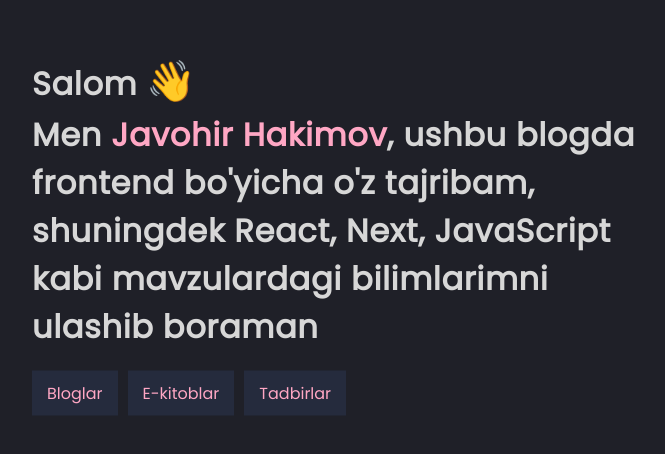
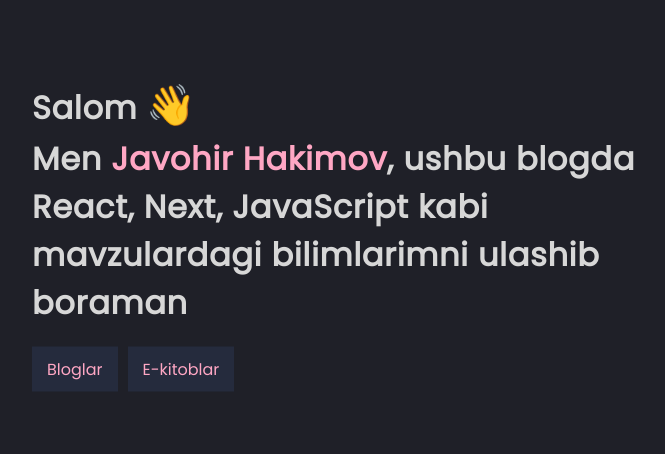
Before and after one commit to javohirdev/blog-nextjs, a Next.js app: page / in a window 1280 px wide. Shown: the part 172-626 px from the top of the page, without its empty margins (288-953 px from the left). Built offline with nearby package versions, Linux system fonts and the light colour scheme.

Commit message:
Add files via upload

```diff
--- a/components/Header.js
+++ b/components/Header.js
@@ -12,7 +12,7 @@
         <h2 className='welcome-text'>
           Salom <span class="wave">👋</span> <br />
           Men <span className='myname'>Javohir Hakimov</span>,
-          ushbu blogda frontend bo'yicha o'z tajribam, shuningdek React, Next, JavaScript kabi mavzulardagi
+          ushbu blogda React, Next, JavaScript kabi mavzulardagi
           bilimlarimni ulashib boraman
         </h2>
         <div className='buttons-box'>
@@ -22,9 +22,9 @@
           <div className='button-area'>
             <Link href={"/ebooks"} className="blogs-btn">E-kitoblar</Link>
           </div>
-          <div className='button-area'>
+          {/* <div className='button-area'>
             <Link href={"/events"} className="blogs-btn">Tadbirlar</Link>
-          </div>
+          </div> */}
         </div>
       </div>
     </>
--- a/styles/globals.css
+++ b/styles/globals.css
@@ -9,6 +9,7 @@
 body {
   font-family: 'Poppins', sans-serif;
   background-color: #1f2028;
+  overflow-x: hidden;
 }
 
 p {
@@ -26,13 +27,13 @@
 }
 
 .container {
-  max-width: 768px;
+  max-width: 960px;
   margin: auto;
   overflow: auto;
   padding: 0 10px;
 }
 
-.header{
+.header {
   margin: 0;
   position: absolute;
   top: 50%;
@@ -54,26 +55,33 @@
   font-size: 40px;
 }
 
-.welcome-text .myname{
+.welcome-text .myname {
   color: #ffa7c4;
 }
 
-.buttons-box{
+.buttons-box {
   display: flex;
   gap: 10px;
 }
 
-.button-area{
+.button-area {
   margin-top: 30px;
 }
+.button-area h1{
+  background-image: linear-gradient(90deg, rgb(109, 158, 231) 12.5%, rgb(173, 191, 227) 26.04%, rgb(240, 201, 180) 39.06%, rgb(244, 186, 110) 56.96%, rgb(255, 193, 120) 70.83%, rgb(229, 131, 52) 92.71%);
+  -webkit-background-clip: text;
+  -webkit-text-fill-color: transparent;
+  margin-top: 20px;
+}
 
-.blogs-btn, .btn-back{
+.blogs-btn,
+.btn-back {
   background-color: #5686F51A;
   color: #ffa7c4;
   padding: 11px 15px;
 }
 
-.blogs-btn:hover{
+.blogs-btn:hover {
   border-radius: 10px;
 }
 
@@ -132,7 +140,7 @@
 
 /** BLOG PAGE **/
 
-.post{
+.post {
   margin: 40px 0;
 }
 
@@ -146,30 +154,32 @@
   margin-bottom: 20px;
 }
 
-.post-body{
+.post-body {
   user-select: none;
 }
 
-.post-body ul, ol {
+.post-body ul,
+ol {
   font-size: 110%;
   line-height: 2.3;
   font-weight: bold;
   margin: 10px 0;
 }
 
-.post-body h1,h2{
+.post-body h1,
+h2 {
   color: #fff;
   letter-spacing: 0.7px;
   font-size: 25px;
 }
 
-.post-body p{
+.post-body p {
   color: rgb(209, 209, 209, 1);
   letter-spacing: 0.5px;
   font-size: 18px;
 }
 
-.post-body img{
+.post-body img {
   cursor: pointer;
 }
 
@@ -180,47 +190,80 @@
   line-height: 2.3;
 }
 
-.post-body a{
+.post-body a {
   color: #ffa7c4;
 }
 
 /** EVENTS **/
 
 
-.page-title{
+.page-title {
   margin: 30px 0;
   color: #ffa7c4;
 }
 
-.events-card{
+.events-card {
   background-color: #2e3039;
   display: flex;
   padding: 20px;
+  margin: 0 0 20px;
 }
-.events-card h4{
+
+.events-card h4 {
   font-size: 20px;
 }
-.theme{
+
+.theme {
   display: flex;
   align-items: center;
 }
-.title{
+
+.title {
   color: #Fff;
-  letter-spacing: 0.5px;;
+  letter-spacing: 0.5px;
 }
-.price{
-  background-color: #68d94a;
+
+.price {
+  background-color: #fff300;
   padding: 0 10px;
   margin-left: 20px;
 }
-.description{
+
+.description {
   color: #a9adc1;
 }
-.date{
+
+.date {
   color: #fff;
 }
-.register-btn{
+
+.register-btn {
   background: #fff;
-  padding: 15px 20px;
+  padding: 15px 15px;
   border-radius: 50px;
 }
+
+.books {
+  display: grid;
+  grid-template-columns: repeat(auto-fill, minmax(300px, 1fr));
+  gap: 20px;
+  justify-content: center;
+}
+
+.books-card {
+  padding: 20px 0;
+  margin-left: auto;
+  margin-right: auto;
+}
+
+.book-body {
+  padding: 10px 0;
+}
+
+.book-body .title{
+  font-size: 20px;
+}
+
+.book-img{
+  width: 80%;
+}
--- a/styles/responsive.css
+++ b/styles/responsive.css
@@ -71,16 +71,36 @@
     .post-body p {
         font-size: 15px;
     }
+    .books{
+        text-align: center;
+    }
 }
 
 @media (max-width: 500px) {
+    .buttons-box {
+        width: 120%;
+        display: flex;
+    }
+
+    .button-area .blogs-btn {
+        padding: 10px;
+    }
+
+    .book-body .title {
+        font-size: 16px;
+    }
+
+    .button-area h1 {
+        font-size: 30px;
+    }
+
     .container {
         padding: 0 15px;
     }
 
     .header {
-        position: absolute;
-        left: 37%;
+      position: absolute;
+      right: 10px;
     }
 
     .welcome-text {
@@ -112,4 +132,18 @@
     .post-body p {
         font-size: 15px;
     }
+
+    .books {
+        margin: 10px 0 0;
+        text-align: center;
+    }
+
+    .book-img {
+        width: 60%;
+    }
+
+    .register-btn {
+        padding: 10px;
+        font-size: 15px;
+    }
 }
```
Also changed, not shown: firebase/config.js (+7 -6 lines), pages/ebooks/index.js (+27 -1 lines).
